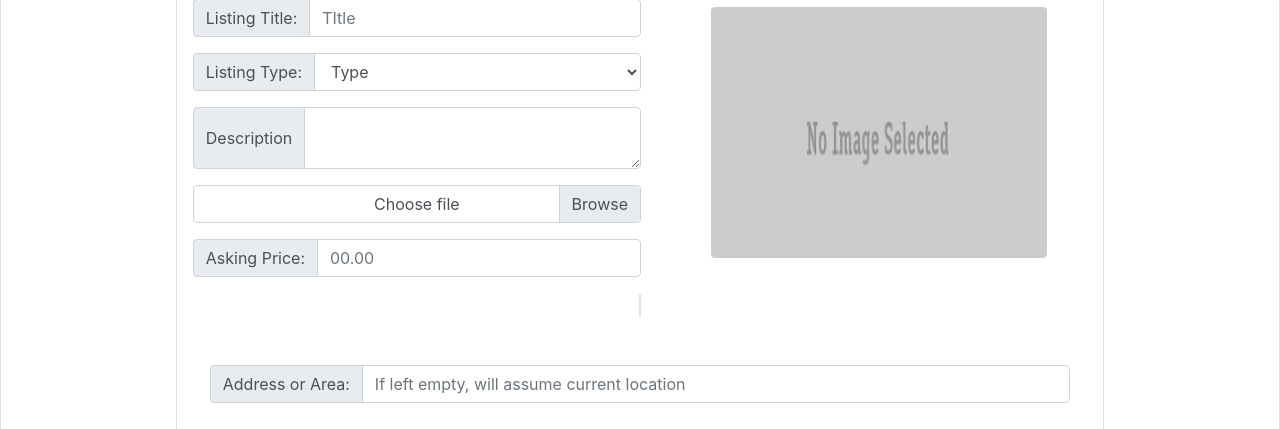
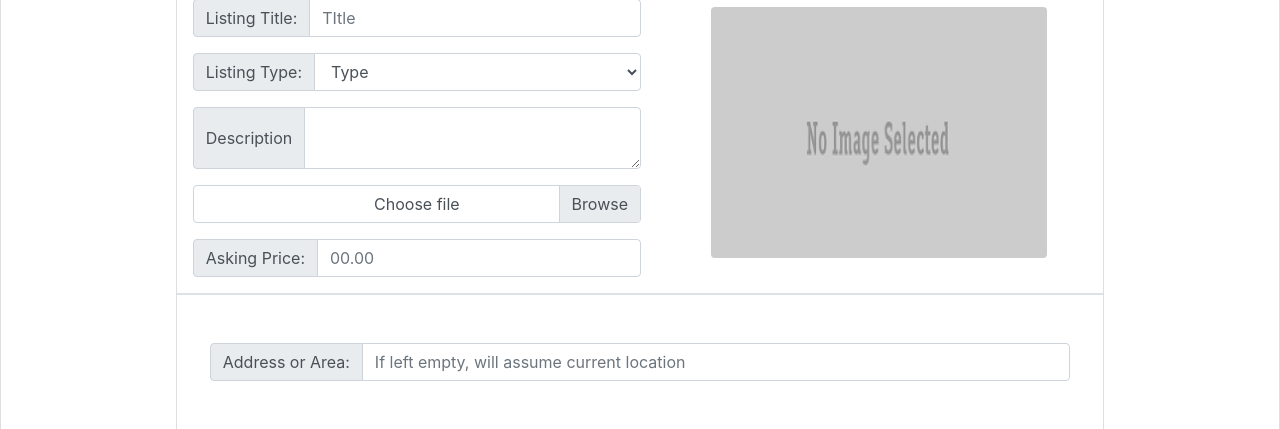
Before and after one commit to bchowdhury00/wakeupslow, a Flask app: page /createListing in a window 1280 px wide. Shown: the part 184-613 px from the top of the page. Run offline with Flask 2, Linux system fonts and the light colour scheme; some libraries are stand-ins or nearby versions.

Commit message:
fixed graphic

```diff
--- a/app/templates/create.html
+++ b/app/templates/create.html
@@ -52,14 +52,10 @@
     </div>
     <div class="col">
       <img id="imagefile" src="static/images/index.png" class="img-fluid w-75 h-75 mx-auto my-5 rounded"> </img>
-
     </div>
-
   </div>
 
-
-  <span class="border"></span>
-
+  <div class="border"></div>
 
 
   <div class="row">
@@ -206,7 +202,7 @@
   </div>
   <br>
 
-  <span class="border"></span>
+  <div class="border"></div>
 
   <div class="row">
     <a type="submit" class="btn btn-outline-primary w-25 mx-auto my-5 text-primary"> Create Listing </a>
```
